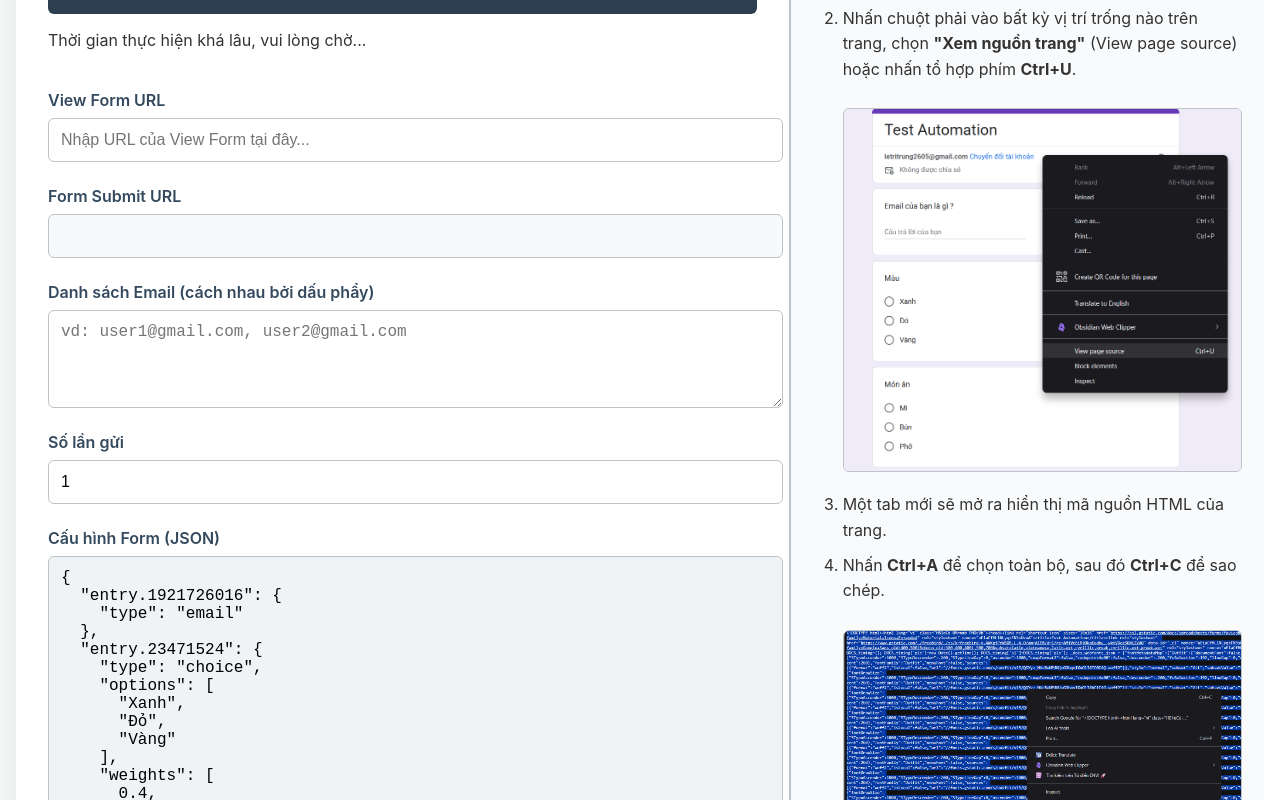
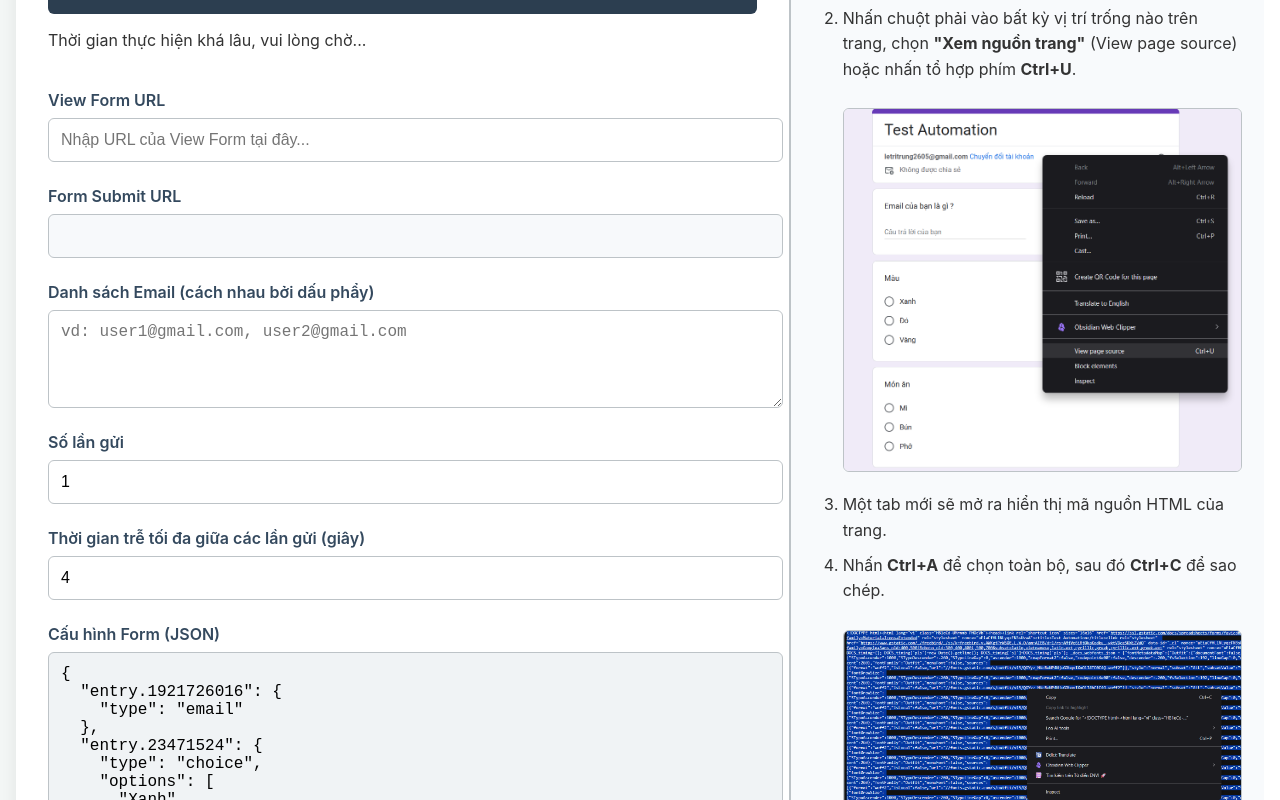
Before and after one commit to trung2605/Form-Automation-Frontend, a React (Create React App) app: page / in a window 1280 px wide. Shown: the part 372-1172 px from the top of the page. Built offline with nearby package versions, Linux system fonts and the light colour scheme.

Commit message:
time delay UI

```diff
--- a/src/App.js
+++ b/src/App.js
@@ -25,6 +25,7 @@ function App() {
   const [submitUrl, setSubmitUrl] = useState("");
   const [emails, setEmails] = useState("");
   const [count, setCount] = useState(1);
+  const [maxDelay, setMaxDelay] = useState(4);
   const [formConfig, setFormConfig] = useState(
     JSON.stringify(defaultFormConfig, null, 2)
   );
@@ -33,6 +34,8 @@ function App() {
   const [viewformUrl, setViewformUrl] = useState("");
 
   const API_URL = "https://form-automation-backend.onrender.com";
+  // const API_URL = "http://127.0.0.1:5000";
+
 
   const handleAnalyze = async () => {
     setLoading(true);
@@ -70,6 +73,7 @@ function App() {
         submitUrl,
         emails: emailList,
         count: Number(count),
+        maxDelay: Number(maxDelay),
         formConfig: parsedFormConfig,
       });
       setStatus(response.data.message);
@@ -157,6 +161,18 @@ function App() {
                 value={count}
                 onChange={(e) => setCount(e.target.value)}
                 min="1"
+                className="input-text"
+                required
+              />
+            </div>
+
+            <div className="form-group">
+              <label>Thời gian trễ tối đa giữa các lần gửi (giây)</label>
+              <input
+                type="number"
+                value={maxDelay}
+                onChange={(e) => setMaxDelay(e.target.value)}
+                min="0"
                 className="input-text"
                 required
               />
```
